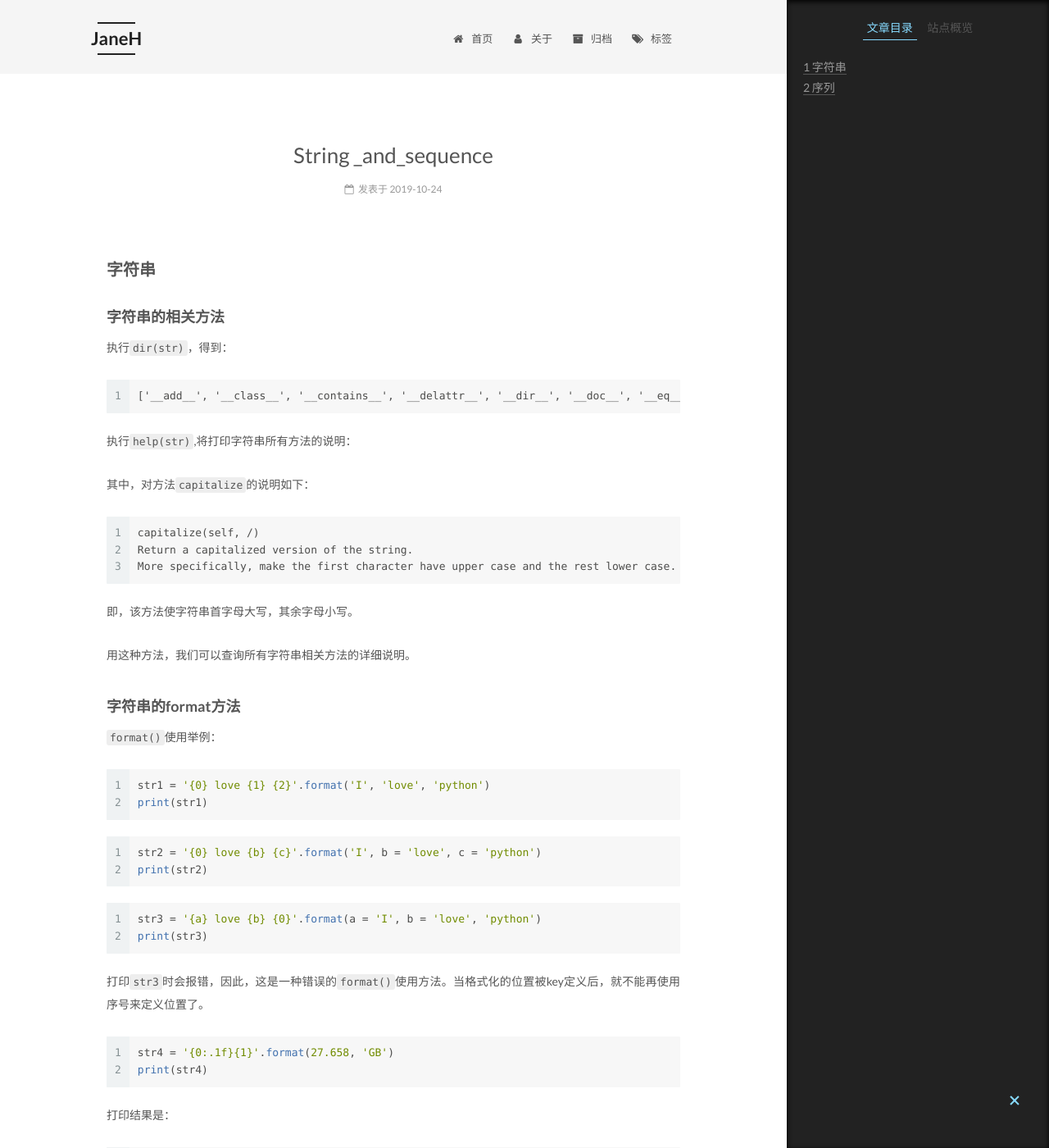
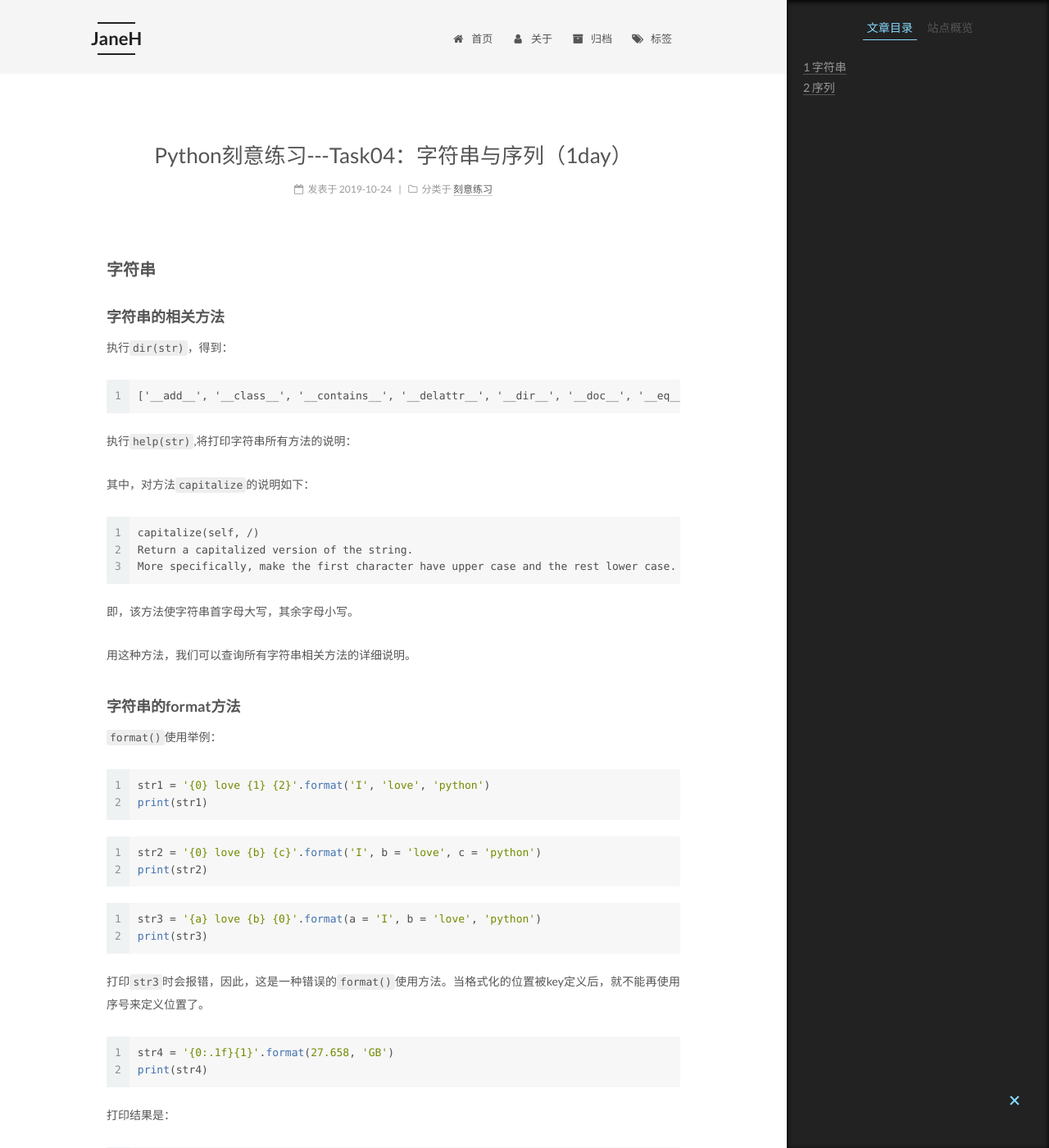
Before and after one commit to janehoo/janehoo.github.io, a Jekyll site: the page built from _posts/2019-10-24-string _and_sequence.md, in a window 1280 px wide and 1400 px high. Shown: the whole window at 82% size. Built offline with Jekyll 4.4.1, drawn with Linux system fonts in a browser that asks for light colours.

Commit message:
update title for new post

```diff
--- a/_posts/2019-10-24-string _and_sequence.md
+++ b/_posts/2019-10-24-string _and_sequence.md
@@ -1,3 +1,12 @@
+---
+title: Python刻意练习---Task04：字符串与序列（1day）
+date: 2019-10-24 23:02:26
+categories:
+ - 刻意练习
+tags:
+ - python
+---
+
 ### 字符串
 
 #### 字符串的相关方法
```
